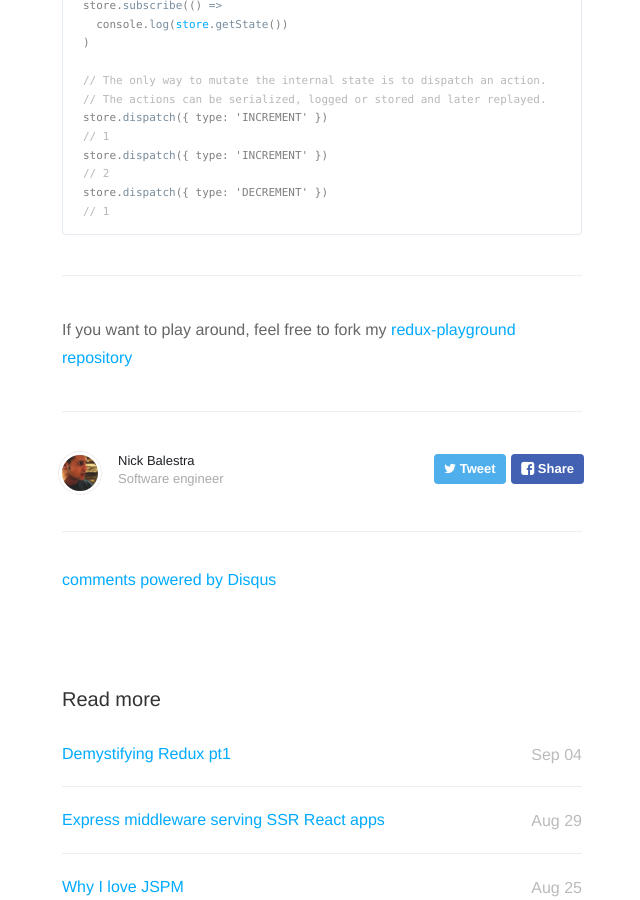
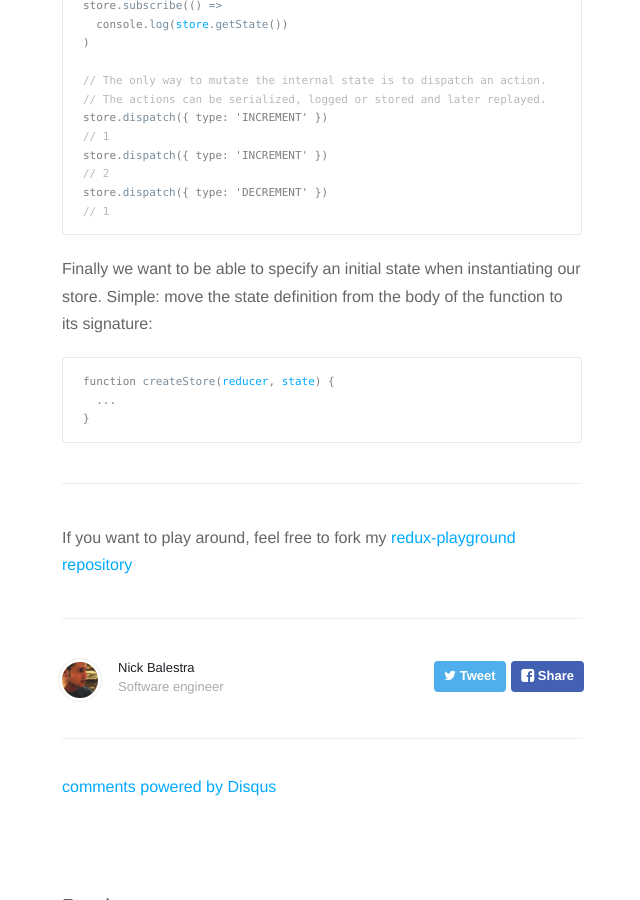
Before and after one commit to nickbalestra/nickbalestra.github.io, a Jekyll site: the page built from _posts/2016-09-4-demystifying-redux-createstore.md, in a window 1280 px wide and 900 px high, scrolled down 4778 px. Shown: the whole window, without its empty margins (318-958 px from the left). Built offline with Jekyll 4.4.1, drawn with Linux system fonts in a browser that asks for light colours; nearby versions of some CDN libraries; comment, search, counter and statistics services are not loaded.

Commit message:
small add

```diff
--- a/_posts/2016-09-4-demystifying-redux-createstore.md
+++ b/_posts/2016-09-4-demystifying-redux-createstore.md
@@ -185,6 +185,15 @@ store.dispatch({ type: 'INCREMENT' })
 store.dispatch({ type: 'DECREMENT' })
 // 1
 {% endhighlight %}
+
+Finally we want to be able to specify an initial state when instantiating our store. Simple: move the state definition from the body of the function to its signature:
+
+{% highlight javascript %}
+function createStore(reducer, state) {
+  ...
+}
+{% endhighlight %}
+
 ***
 
 If you want to play around, feel free to fork my [redux-playground repository](https://github.com/nickbalestra/redux-playground)
```
